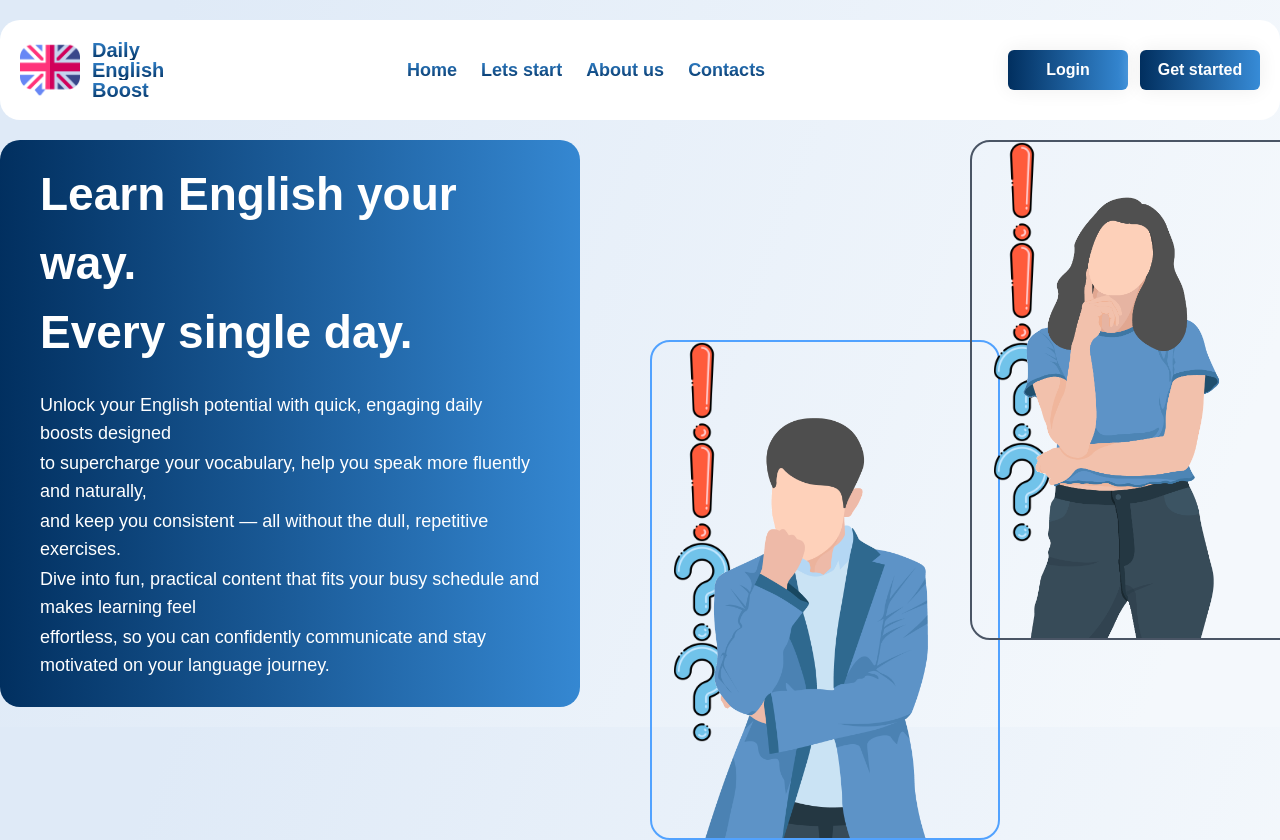
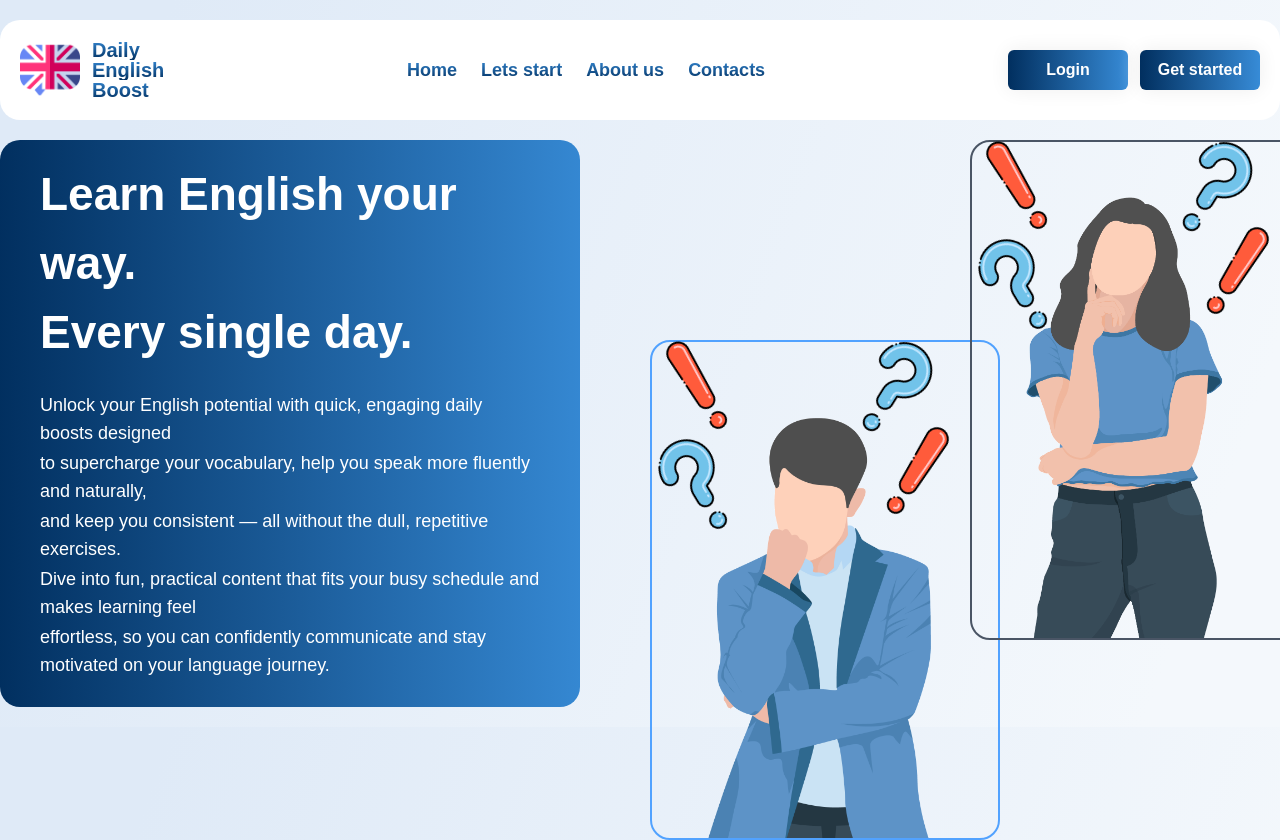
Before and after one commit to OlehWhite/daily-english-boost, a Next.js app: page / in a window 1280 px wide. Shown: the top 840 px of the page. Built offline with nearby package versions, Linux system fonts and the light colour scheme.

Commit message:
UI: Add dynamic images

```diff
--- a/app/globals.css
+++ b/app/globals.css
@@ -1,4 +1,7 @@
 @import 'tailwindcss';
+@tailwind base;
+@tailwind components;
+@tailwind utilities;
 
 :root {
   --background: linear-gradient( 109.6deg,  rgba(223,234,247,1) 11.2%, rgba(244,248,252,1) 91.1% );
@@ -24,3 +27,26 @@ body {
   color: var(--foreground);
   font-family: Arial, Helvetica, sans-serif;
 }
+
+@keyframes float-and-rotate {
+  0% {
+    transform: translateY(0) rotate(0deg);
+  }
+  25% {
+    transform: translateY(-10px) rotate(-5deg); /* Плавання вгору і легке обертання вліво */
+  }
+  50% {
+    transform: translateY(-5px) rotate(0deg); /* Повернення до центру */
+  }
+  75% {
+    transform: translateY(-10px) rotate(5deg); /* Плавання вгору і обертання вправо */
+  }
+  100% {
+    transform: translateY(0) rotate(0deg); /* Повернення до початкового стану */
+  }
+}
+
+.animate-float {
+  display: inline-block;
+  animation: float-and-rotate 3s ease-in-out infinite;
+}
--- /dev/null
+++ b/components/UI/MotionMark.tsx
@@ -0,0 +1,38 @@
+import { IDynamicElement } from '@/types/DynamicElement';
+import { motion } from 'framer-motion';
+import { useInView } from 'motion/react';
+import Image from 'next/image';
+import { useRef } from 'react';
+
+interface Props {
+  element: IDynamicElement;
+}
+
+const MotionMark = ({ element }: Props) => {
+  const ref = useRef<HTMLSpanElement>(null);
+  const isInView = useInView(ref, { once: true });
+
+  const variants = {
+    hidden: { opacity: 0, x: element.startX, y: element.startY },
+    visible: {
+      opacity: 1,
+      x: element.endX,
+      y: element.endY,
+      transition: { delay: 0.7, duration: 1, ease: 'easeOut' },
+    },
+  };
+
+  return (
+    <motion.span
+      ref={ref}
+      initial="hidden"
+      animate={isInView ? 'visible' : 'hidden'}
+      variants={variants}
+      className={`relative w-[100px] flex ${element.rotate}`}
+    >
+      <Image src={element.img} width={100} alt={element.alt} className="animate-float" />
+    </motion.span>
+  );
+};
+
+export default MotionMark;
--- a/components/welcome/imagesSide/DynamicImages.tsx
+++ b/components/welcome/imagesSide/DynamicImages.tsx
@@ -1,33 +1,26 @@
-import ExclamationIMG from '@/public/images/exclamation-mark.png';
+import MotionMark from '@/components/UI/MotionMark';
+import { dynamicImages } from '@/constants/dynamic-images';
 import FemaleIMG from '@/public/images/female-person.png';
 import MaleIMG from '@/public/images/male-person.png';
-import QuestionIMG from '@/public/images/question-mark.png';
 import Image from 'next/image';
 
 const DynamicImages = () => {
   return (
-    <div className="flex">
+    <div className="relative flex">
       <div className="relative right-[-70px] top-[200px] border-2 rounded-[20px] w-[350px] h-[500px] border-blue-400">
+        <span>
           <Image
             src={MaleIMG}
             width={250}
             alt="Male persone"
             placeholder="blur"
-          className="absolute bottom-0 left-[12%]"
+            className="absolute bottom-0 left-[13%]"
           />
+        </span>
 
-        <span>
-          <Image src={ExclamationIMG} width={100} alt="Exclamation mark" />
-        </span>
-        <span>
-          <Image src={ExclamationIMG} width={100} alt="Exclamation mark" />
-        </span>
-        <span>
-          <Image src={QuestionIMG} width={100} alt="Question mark" />
-        </span>
-        <span>
-          <Image src={QuestionIMG} width={100} alt="Question mark" />
-        </span>
+        {dynamicImages.map((element) => (
+          <MotionMark key={element.id} element={element} />
+        ))}
       </div>
 
       <div className="relative right-[-40px]  border-2 rounded-[20px] w-[350px] h-[500px] border-gray-600 ">
@@ -36,21 +29,12 @@ const DynamicImages = () => {
           width={210}
           alt="Female persone"
           placeholder="blur"
-          className="absolute bottom-0 left-[12%]"
+          className="absolute bottom-0 left-[13%]"
         />
 
-        <span>
-          <Image src={ExclamationIMG} width={100} alt="Exclamation mark" />
-        </span>
-        <span>
-          <Image src={ExclamationIMG} width={100} alt="Exclamation mark" />
-        </span>
-        <span>
-          <Image src={QuestionIMG} width={100} alt="Question mark" />
-        </span>
-        <span>
-          <Image src={QuestionIMG} width={100} alt="Question mark" />
-        </span>
+        {dynamicImages.map((element) => (
+          <MotionMark key={element.id} element={element} />
+        ))}
       </div>
     </div>
   );
--- a/components/welcome/introSide/IntroTitle.tsx
+++ b/components/welcome/introSide/IntroTitle.tsx
@@ -12,7 +12,7 @@ const IntroTitle = () => {
       initial="hidden"
       animate={isInView ? 'visible' : 'hidden'}
       variants={introTitleAnimations}
-      className="flex flex-col text-[46px] font-bold "
+      className="flex flex-col text-[46px] font-bold"
     >
       <span>Learn English your way.</span>
       <span>Every single day.</span>
--- /dev/null
+++ b/constants/dynamic-images.ts
@@ -0,0 +1,46 @@
+import ExclamationIMG from '@/public/images/exclamation-mark.png';
+import QuestionIMG from '@/public/images/question-mark.png';
+import type { IDynamicElement } from '@/types/DynamicElement';
+
+export const dynamicImages: IDynamicElement[] = [
+  {
+    id: 0,
+    alt: 'Exclamation Mark',
+    img: ExclamationIMG,
+    startX: 42,
+    startY: 128,
+    endX: 0,
+    endY: 0,
+    rotate: '-rotate-35',
+  },
+  {
+    id: 1,
+    alt: 'Question Mark',
+    img: QuestionIMG,
+    startX: 99,
+    startY: 46,
+    endX: 0,
+    endY: 0,
+    rotate: '-rotate-35',
+  },
+  {
+    id: 2,
+    alt: 'Exclamation Mark',
+    img: ExclamationIMG,
+    startX: 55,
+    startY: -146,
+    endX: 133,
+    endY: -200,
+    rotate: 'rotate-28',
+  },
+  {
+    id: 3,
+    alt: 'Question Mark',
+    img: QuestionIMG,
+    startX: 0,
+    startY: -244,
+    endX: 26,
+    endY: -350,
+    rotate: 'rotate-28',
+  },
+];
--- a/package.json
+++ b/package.json
@@ -33,6 +33,7 @@
     "@types/node": "^20",
     "@types/react": "^19",
     "@types/react-dom": "^19",
+    "autoprefixer": "^10.4.21",
     "eslint": "^9.26.0",
     "eslint-config-next": "^15.3.1",
     "eslint-plugin-import": "^2.31.0",
@@ -40,7 +41,7 @@
     "eslint-plugin-unused-imports": "^4.1.4",
     "prettier": "^3.5.3",
     "prettier-plugin-organize-imports": "^4.1.0",
-    "tailwindcss": "^4",
+    "tailwindcss": "^4.1.5",
     "typescript": "^5"
   }
 }
--- /dev/null
+++ b/types/DynamicElement.ts
@@ -0,0 +1,12 @@
+import { StaticImageData } from 'next/image';
+
+export interface IDynamicElement {
+  id: number;
+  alt: string;
+  img: StaticImageData;
+  startX: number;
+  startY: number;
+  endY: number;
+  endX: number;
+  rotate: string;
+}
```
Also changed, not shown: 1 other file (tests, documents, lock files or other folders). Lines whose indentation alone changed are shown as unchanged.
